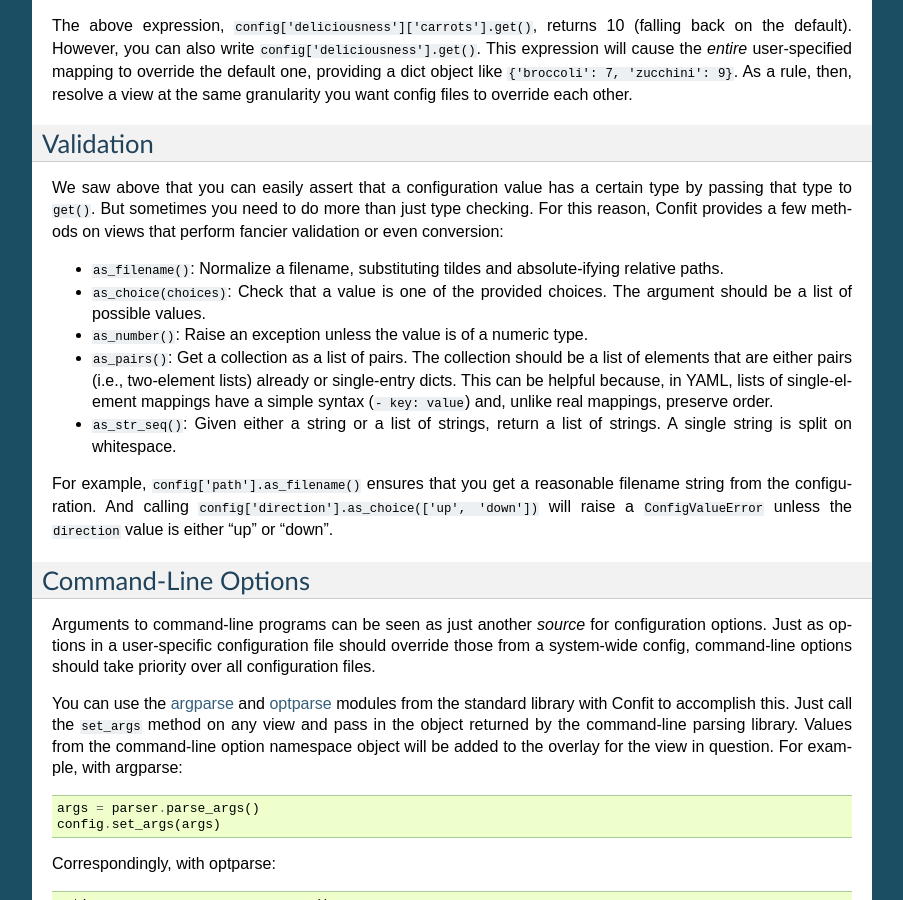
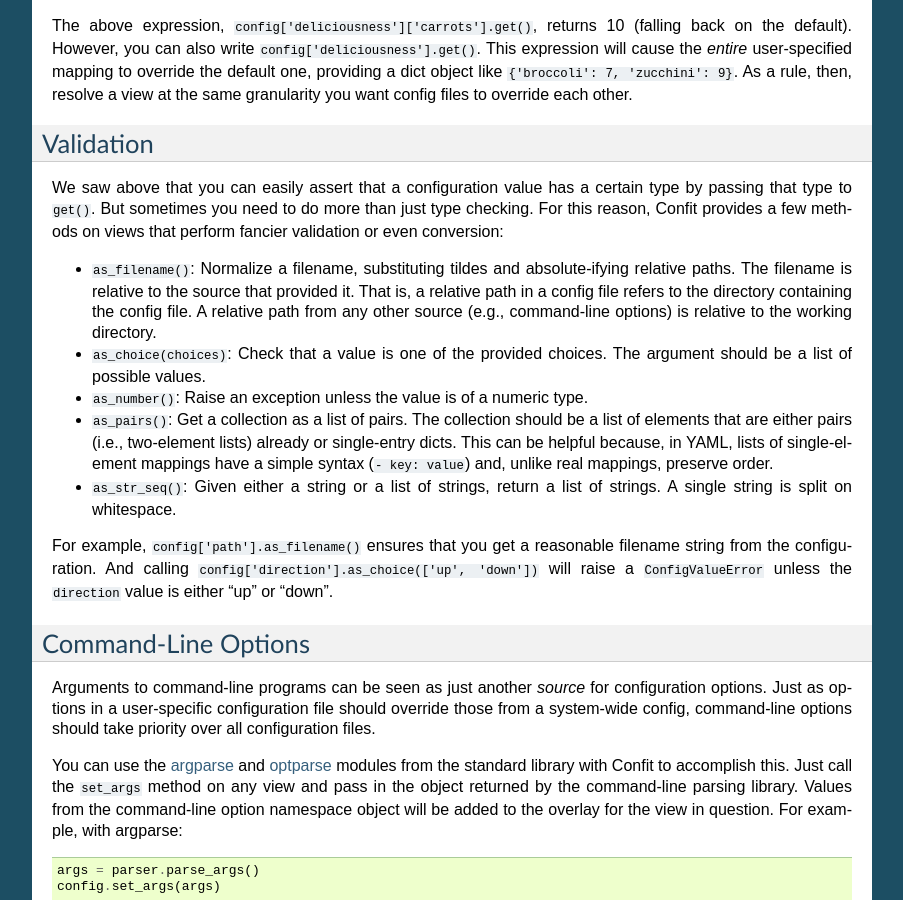
Before and after one commit to beetbox/confuse, a Sphinx documentation site: the page built from docs/index.rst, in a window 1280 px wide and 900 px high, scrolled down 1190 px. Shown: the whole window, without its empty margins (198-1101 px from the left). Built offline with Sphinx 7.4.7, drawn with Linux system fonts in a browser that asks for light colours.

Commit message:
docs & example for relative paths

```diff
--- a/docs/index.rst
+++ b/docs/index.rst
@@ -101,7 +101,11 @@ few methods on views that perform fancier validation or even
 conversion:
 
 * ``as_filename()``: Normalize a filename, substituting tildes and
-  absolute-ifying relative paths.
+  absolute-ifying relative paths. The filename is relative to the source
+  that provided it. That is, a relative path in a config file refers to
+  the directory containing the config file. A relative path from any
+  other source (e.g., command-line options) is relative to the working
+  directory.
 * ``as_choice(choices)``: Check that a value is one of the provided
   choices. The argument should be a list of possible values.
 * ``as_number()``: Raise an exception unless the value is of a numeric
```
Also changed, not shown: 1 other file.
